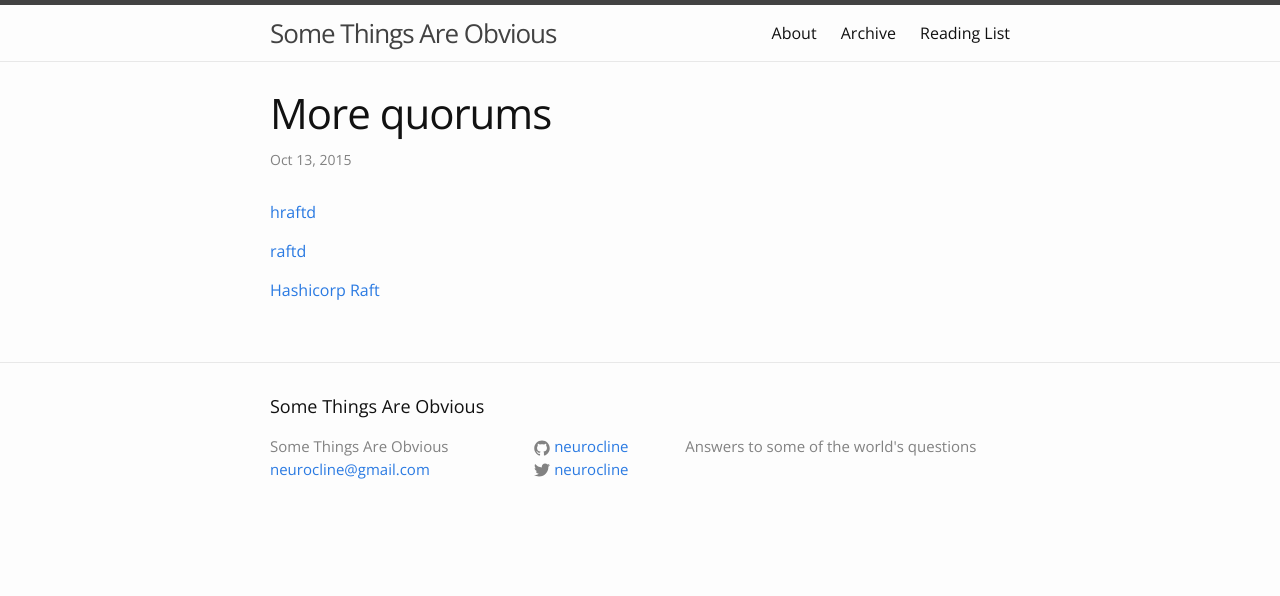
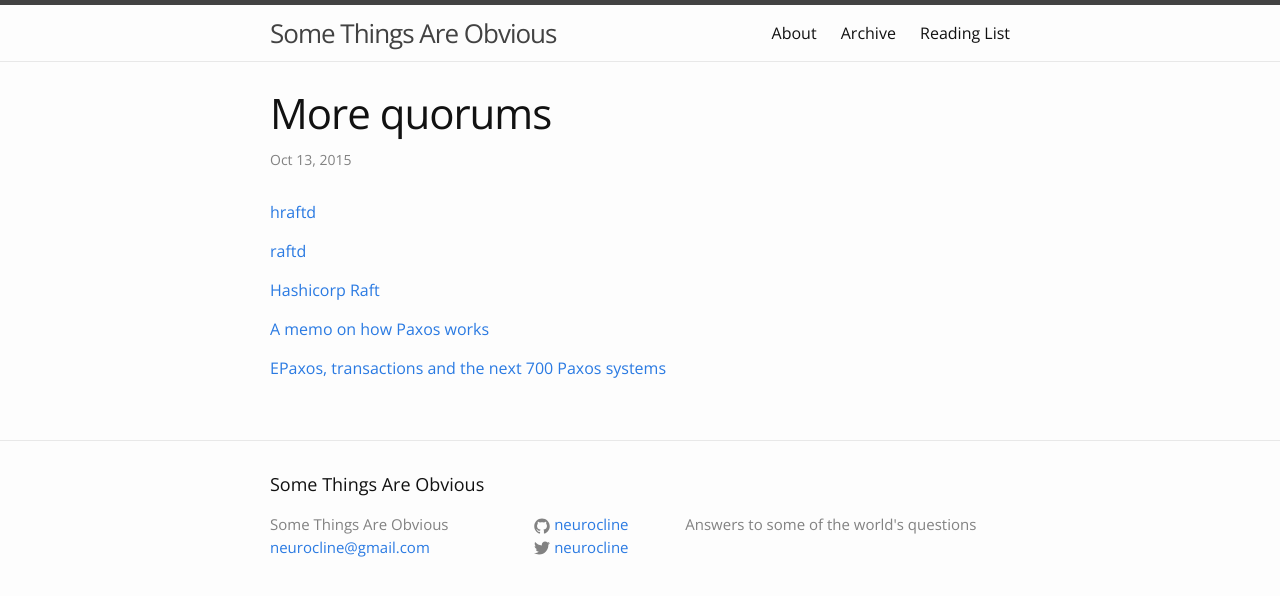
Before and after one commit to neurocline/neurocline.github.io, a Jekyll site: the page built from _posts/2015-10-13-more-quorums.markdown, in a window 1280 px wide. Shown: the top 596 px of the page. Built offline with Jekyll 4.4.1, drawn with Linux system fonts in a browser that asks for light colours.

Commit message:
more paxos

```diff
--- a/_posts/2015-10-13-more-quorums.markdown
+++ b/_posts/2015-10-13-more-quorums.markdown
@@ -11,3 +11,7 @@ tags: consensus quorum go
 [raftd](https://github.com/goraft/raftd)
 
 [Hashicorp Raft](https://github.com/hashicorp/raft)
+
+[A memo on how Paxos works](http://rystsov.info/2015/09/16/how-paxos-works.html)
+
+[EPaxos, transactions and the next 700 Paxos systems](http://rystsov.info/2015/10/09/epaxos700.html)
```
